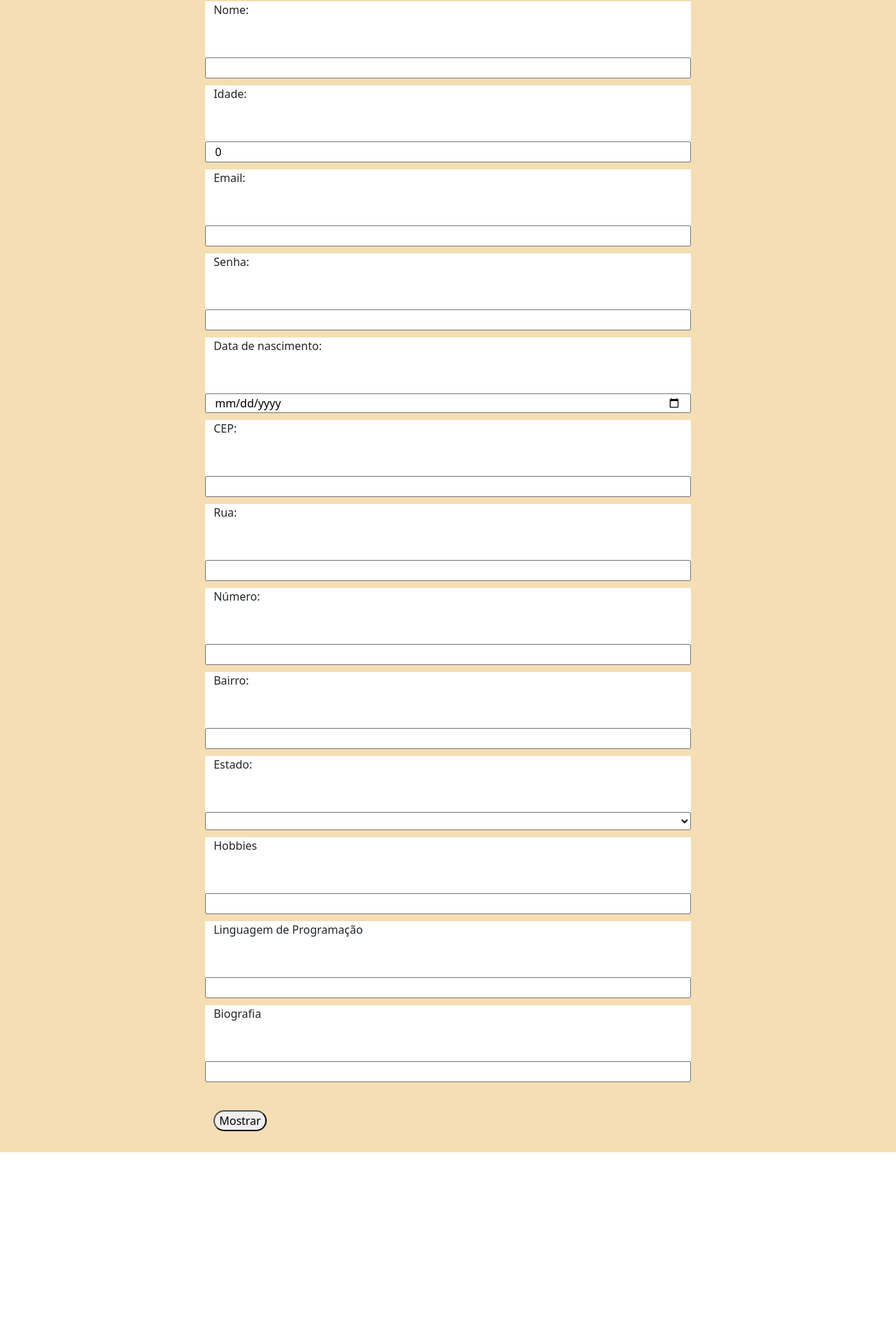
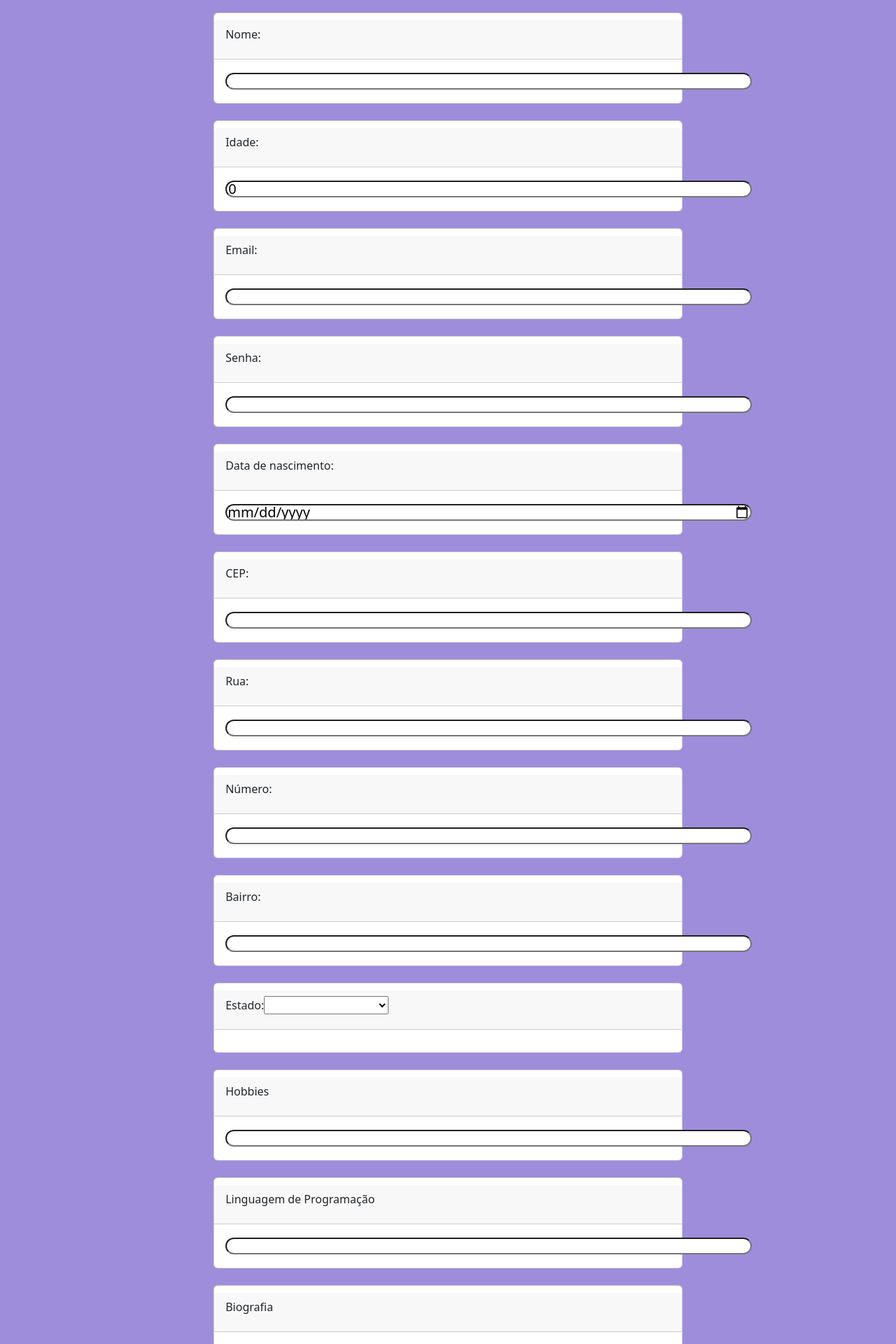
Before and after one commit to spricigom/projeto1-dev, a Vue app: page / in a window 1280 px wide. Shown: the part 54-1974 px from the top of the page at 70% size. Before the commit the page ends 1700 px from the top, so only its background shows below. Built offline with nearby package versions, Linux system fonts and the light colour scheme.

Commit message:
ajustes cards #2

```diff
--- a/src/App.vue
+++ b/src/App.vue
@@ -30,6 +30,10 @@ const mostrarResultado = ref(false)
 
 
 <template>
+
+
+
+
     <div class="fundo">
 
 
@@ -39,62 +43,165 @@ const mostrarResultado = ref(false)
             <h1>Projeto 1</h1>
             <div class="formulario">
                 <form @submit.prevent="mostrarResultado = !mostrarResultado">
-                <div class="row" >
+
+
+
+
+
+
+
+
+                    <div class="card">
+                        <div class="card-header">
                             <label for="">Nome:</label>
+                        </div>
+                        <div class="card-body">
+                            <blockquote class="blockquote mb-0">
                                 <input type="text" v-model="usuario.nome">
+                            </blockquote>
                         </div>
-                <div class="row">
+                    </div>
+
+
+
+                    <div class="card">
+                        <div class="card-header">
                             <label for="">Idade:</label>
+                        </div>
+                        <div class="card-body">
+                            <blockquote class="blockquote mb-0">
                                 <input type="number" v-model="usuario.idade">
+                            </blockquote>
                         </div>
-                <div class="row">
+                    </div>
+
+                    <div class="card">
+                        <div class="card-header">
                             <label for="">Email:</label>
+                        </div>
+                        <div class="card-body">
+                            <blockquote class="blockquote mb-0">
                                 <input type="email" v-model="usuario.email">
+                            </blockquote>
                         </div>
-                <div class="row">
+                    </div>
+
+
+
+                    <div class="card">
+                        <div class="card-header">
                             <label for="">Senha:</label>
+                        </div>
+                        <div class="card-body">
+                            <blockquote class="blockquote mb-0">
                                 <input type="password" v-model="usuario.senha">
+                            </blockquote>
                         </div>
-                <div class="row">
+                    </div>
+
+                    <div class="card">
+                        <div class="card-header">
                             <label for="">Data de nascimento:</label>
+                        </div>
+                        <div class="card-body">
+                            <blockquote class="blockquote mb-0">
                                 <input type="date" v-model="usuario.nascimento">
+                            </blockquote>
                         </div>
-                <div class="row">
+                    </div>
+
+                    <div class="card">
+                        <div class="card-header">
                             <label for="">CEP:</label>
+                        </div>
+                        <div class="card-body">
+                            <blockquote class="blockquote mb-0">
                                 <input type="number" v-model="endereco.CEP">
+                            </blockquote>
                         </div>
-                <div class="row">
+                    </div>
+
+                    <div class="card">
+                        <div class="card-header">
                             <label for="">Rua:</label>
+                        </div>
+                        <div class="card-body">
+                            <blockquote class="blockquote mb-0">
                                 <input type="text" v-model="endereco.rua">
+                            </blockquote>
                         </div>
-                <div class="row">
+                    </div>
 
+                    <div class="card">
+                        <div class="card-header">
                             <label for="">Número:</label>
+                        </div>
+                        <div class="card-body">
+                            <blockquote class="blockquote mb-0">
                                 <input type="number" v-model="endereco.numero">
+                            </blockquote>
                         </div>
-                <div class="row">
+                    </div>
+
+                    <div class="card">
+                        <div class="card-header">
                             <label for="">Bairro:</label>
+                        </div>
+                        <div class="card-body">
+                            <blockquote class="blockquote mb-0">
                                 <input type="text" v-model="endereco.bairro">
+                            </blockquote>
                         </div>
-                <div class="row">
+                    </div>
+
+                    <div class="card">
+                        <div class="card-header">
                             <label for="">Estado:</label>
                             <select name="estados" id="estados" v-model.lazy="usuario.estado">
                                 <option value="" disabled selected> Selecione um estado</option>
-                        <option v-for="(item, index) in usuario.estado" :key="index">  {{item}}</option>
+                                <option v-for="(item, index) in usuario.estado" :key="index"> {{ item }}</option>
                             </select>
                         </div>
-                <div class="row">
+                        <div class="card-body">
+
+                        </div>
+                    </div>
+
+
+
+                    <div class="card">
+                        <div class="card-header">
                             <label for="">Hobbies</label>
+                        </div>
+                        <div class="card-body">
+                            <blockquote class="blockquote mb-0">
                                 <input type="text" v-model="diversos.hobbies">
+                            </blockquote>
                         </div>
-                <div class="row">
+                    </div>
+
+                    <div class="card">
+                        <div class="card-header">
                             <label for="">Linguagem de Programação</label>
+                        </div>
+                        <div class="card-body">
+                            <blockquote class="blockquote mb-0">
                                 <input type="text" v-model="diversos.linguagem">
+                            </blockquote>
                         </div>
-                <div class="row">
+                    </div>
+
+                    <div class="card">
+                        <div class="card-header">
                             <label for="">Biografia</label>
+                        </div>
+                        <div class="card-body">
+                            <blockquote class="blockquote mb-0">
                                 <input type="text" v-model="diversos.biografia">
+                            </blockquote>
                         </div>
+                    </div>
+
                     <button type="submit" id="botao">Mostrar</button>
                 </form>
             </div>
@@ -105,10 +212,10 @@ const mostrarResultado = ref(false)
         <p>Nome: {{ usuario.nome }}</p>
         <p>Email: {{ usuario.email }}</p>
         <p>Senha: {{ usuario.senha }}</p>
-        <p>Data de nascimento: {{usuario.nascimento}}</p>
+        <p>Data de nascimento: {{ usuario.nascimento }}</p>
         <p>CEP: {{ endereco.CEP }}</p>
         <p>Rua: {{ endereco.rua }}</p>
         <p>Número: {{ endereco.numero }}</p>
-        <p>Bairro: {{endereco.bairro}}</p>
+        <p>Bairro: {{ endereco.bairro }}</p>
     </div>
 </template>
--- a/src/assets/main.css
+++ b/src/assets/main.css
@@ -1,5 +1,5 @@
 .fundo{
-    background-color: wheat;
+    background-color: rgb(158, 141, 219);
 }
 .formulario{
     margin-left: 20%;
@@ -15,8 +15,28 @@
     background-color: white;
     margin-top: 10px;
     margin-bottom: 10px;
+    border-radius: 20px;
 }
 
+.card{
+    margin-top: 10vh;
+    margin-top: 3vh;
+    margin-bottom: 3vh;
+    border-radius: 20px;
+}
+
+.card-header{
+    height: 7vh;
+    margin-top: 10px;
+    margin-bottom: 0;
+}
+
+input{
+    height: 3vh;
+    width: 94vh;
+    border-radius: 20px;
+
+}
 label{
     height: 10vh;
 }
```
Lines whose indentation alone changed are shown as unchanged.
